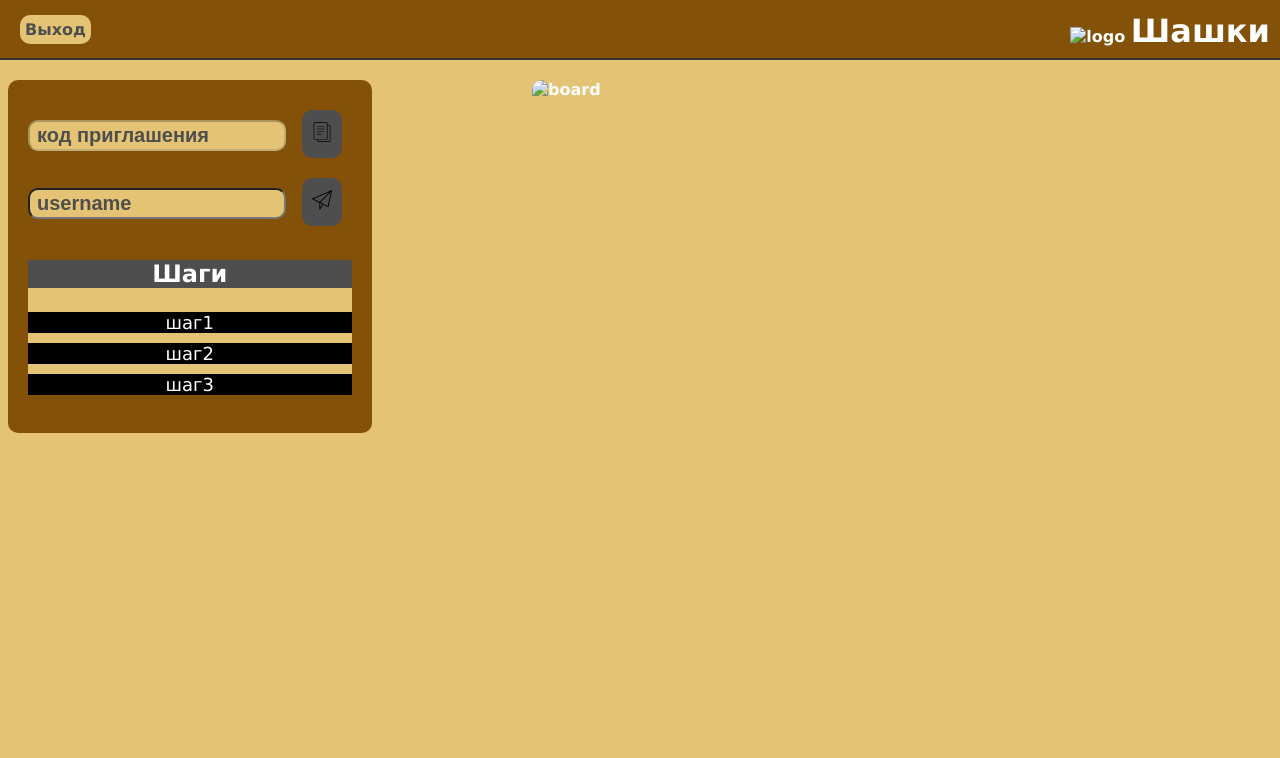
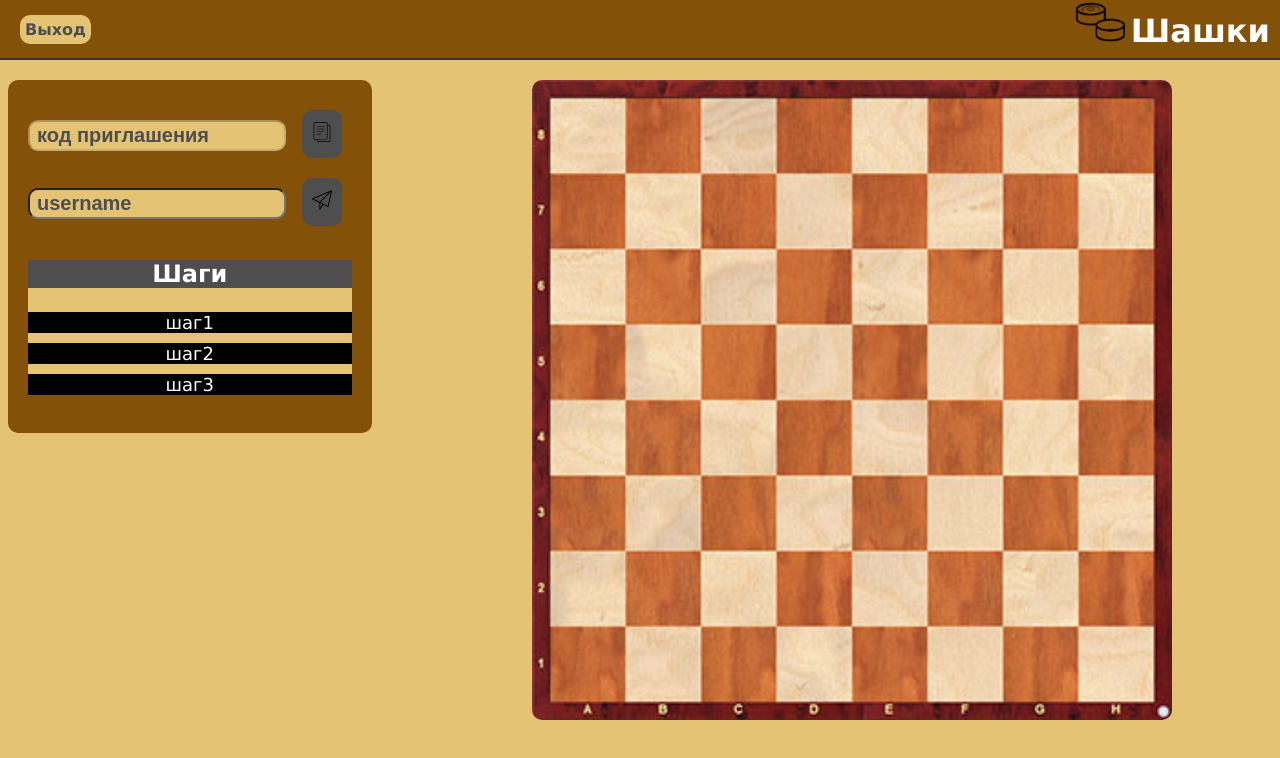
Before and after one commit to XoTaBuCh/ITIROD, a plain HTML site: page html/game.html in a window 1280 px wide. Drawn offline with Linux system fonts and the light colour scheme; the site is published under a folder, as on GitHub Pages, so addresses that start at the root find nothing.

Commit message:
fix src images

```diff
--- a/html/game.html
+++ b/html/game.html
@@ -14,7 +14,7 @@
 
         </div>
         <div class="logo">
-            <img alt="logo" class="logo-img" src="/resources/checkers.png">
+            <img alt="logo" class="logo-img" src="../resources/checkers.png">
             <p class="logo-text">Шашки</p>
         </div>
     </nav>
@@ -86,7 +86,7 @@
             </ul>
         </div>
     </div>
-    <img class="board-img" src="/resources/board.jpg" alt="board">
+    <img class="board-img" src="../resources/board.jpg" alt="board">
 
 </main>
 </body>
```
Also changed, not shown: html/help.html (+1 -1 lines), html/login.html (+1 -1 lines), html/menu.html (+1 -1 lines), html/sign_up.html (+1 -1 lines).
